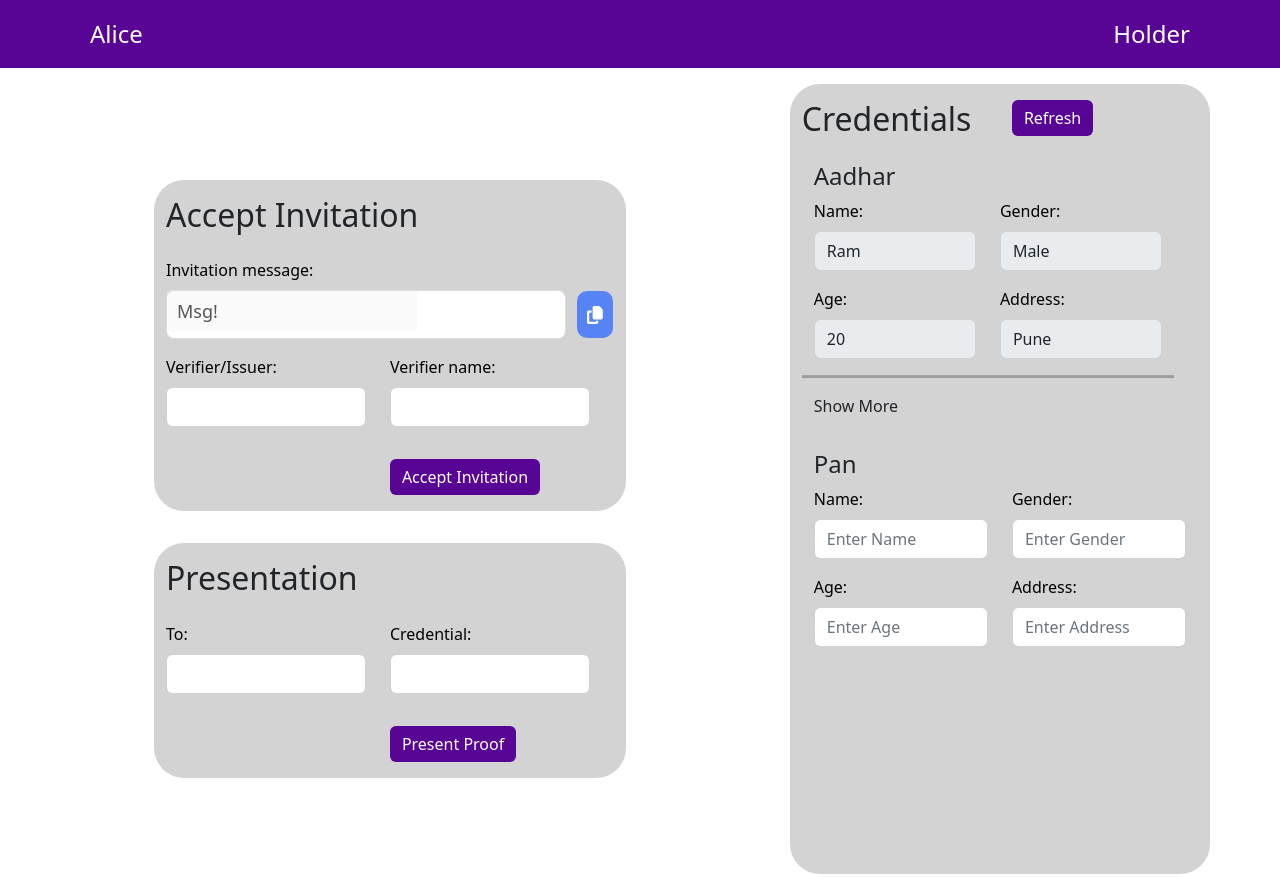
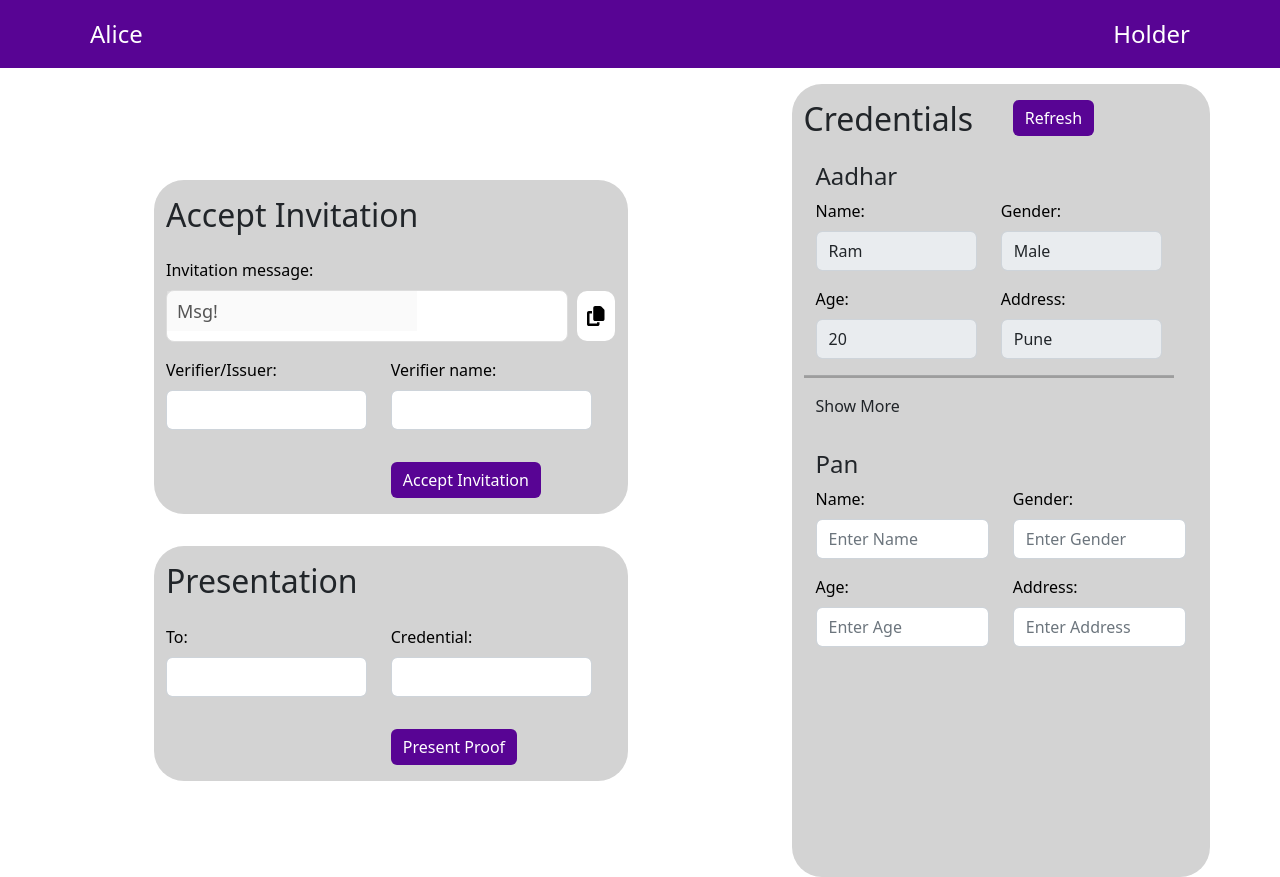
Before and after one commit to upendraTRL/Self-Sovereign-Identity_UI, a React (Create React App) app in the folder clientt/: page /holder in a window 1280 px wide. Built offline with nearby package versions, Linux system fonts and the light colour scheme.

Commit message:
Copy button css added

```diff
--- a/clientt/src/components/holder.css
+++ b/clientt/src/components/holder.css
@@ -103,9 +103,9 @@
 .copy-text button {
     margin-left: 10rem;
     padding: 10px;
-    background: #5784f5;
-    color: #fff;
-    font-size: 18px;
+    background: #fff;
+    color: #000;
+    font-size: 20px;
     border: none;
     outline: none;
     border-radius: 10px;
```
